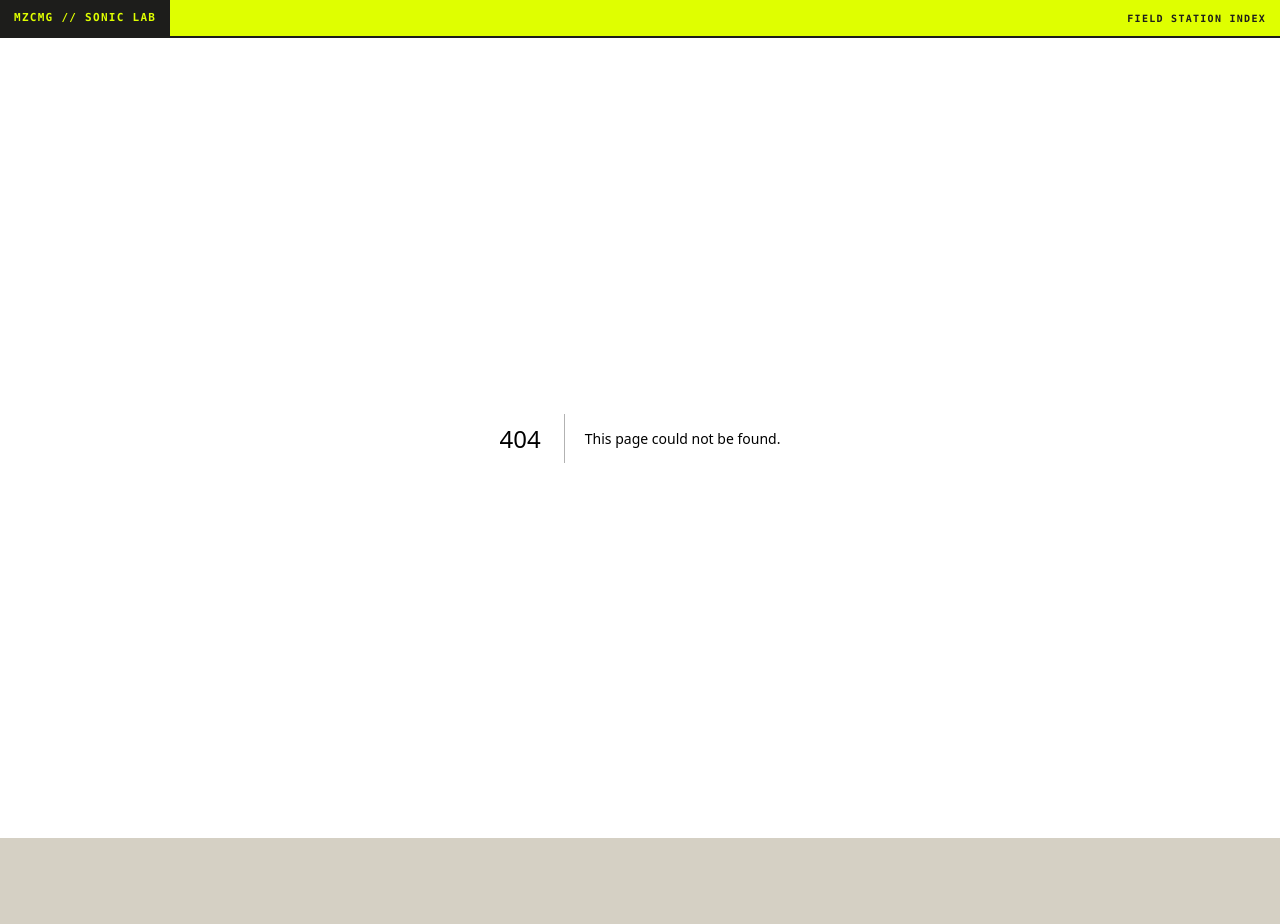
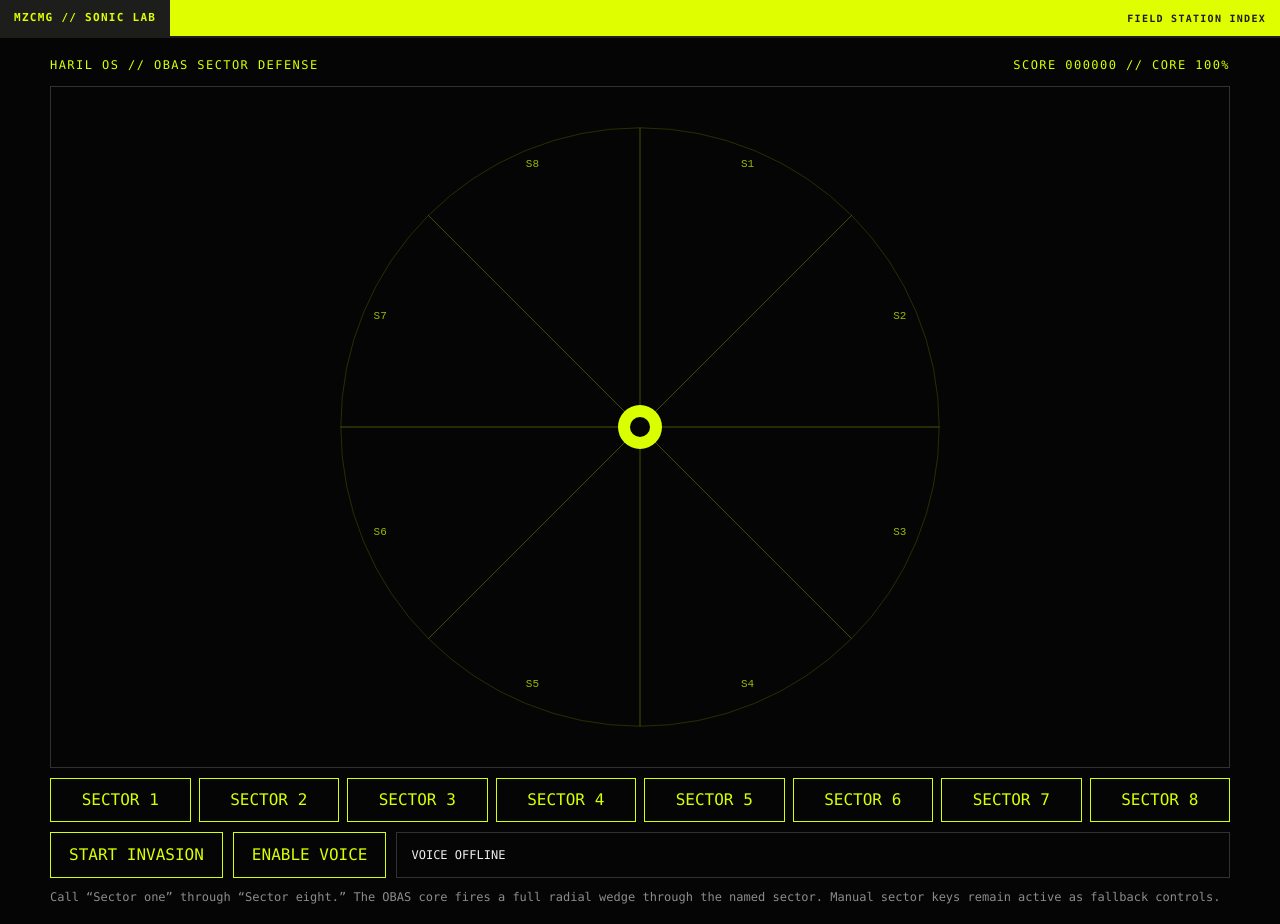
Before and after one commit to matchzimmerman/mz-audio-tools, a Next.js app: page /obas-sector-defense in a window 1280 px wide. Before the commit this address had no page. Before the commit the page ends 838 px from the top, so only its background shows below. Built offline with nearby package versions, Linux system fonts and the light colour scheme.

Commit message:
Add OBAS sector defense voice game route

```diff
--- /dev/null
+++ b/app/obas-sector-defense/page.tsx
@@ -0,0 +1,187 @@
+'use client';
+
+import { useEffect, useRef, useState } from 'react';
+
+const SECTORS = 8;
+const WORDS: Record<string, number> = {
+  one: 1, two: 2, three: 3, four: 4,
+  five: 5, six: 6, seven: 7, eight: 8,
+};
+
+type Invader = { id: number; sector: number; r: number; speed: number; wobble: number };
+type Blast = { sector: number; life: number };
+
+function parseSector(text: string) {
+  const t = text.toLowerCase();
+  for (const [word, n] of Object.entries(WORDS)) {
+    if (t.includes(`sector ${word}`) || t.includes(`sector ${n}`) || t.trim() === word || t.trim() === String(n)) return n;
+  }
+  return null;
+}
+
+export default function ObasSectorDefensePage() {
+  const canvasRef = useRef<HTMLCanvasElement | null>(null);
+  const invadersRef = useRef<Invader[]>([]);
+  const blastsRef = useRef<Blast[]>([]);
+  const nextIdRef = useRef(1);
+  const [score, setScore] = useState(0);
+  const [core, setCore] = useState(100);
+  const [heard, setHeard] = useState('VOICE OFFLINE');
+  const [listening, setListening] = useState(false);
+  const [supported, setSupported] = useState(true);
+  const [started, setStarted] = useState(false);
+
+  function fireSector(sector: number) {
+    blastsRef.current.push({ sector, life: 1 });
+    let hits = 0;
+    invadersRef.current = invadersRef.current.filter((inv) => {
+      if (inv.sector === sector) { hits += 1; return false; }
+      return true;
+    });
+    if (hits) setScore((s) => s + hits * 100);
+    setHeard(`SECTOR ${sector} // FIRE`);
+  }
+
+  useEffect(() => {
+    const SpeechRecognition = (window as any).SpeechRecognition || (window as any).webkitSpeechRecognition;
+    if (!SpeechRecognition) { setSupported(false); return; }
+    const recognition = new SpeechRecognition();
+    recognition.continuous = true;
+    recognition.interimResults = true;
+    recognition.lang = 'en-US';
+    recognition.onresult = (event: any) => {
+      const result = event.results[event.results.length - 1];
+      const text = result?.[0]?.transcript || '';
+      setHeard(text.toUpperCase());
+      if (result?.isFinal) {
+        const sector = parseSector(text);
+        if (sector) fireSector(sector);
+      }
+    };
+    recognition.onend = () => {
+      if (listening) {
+        try { recognition.start(); } catch {}
+      }
+    };
+    (window as any).__obasRecognition = recognition;
+    return () => { try { recognition.stop(); } catch {} };
+  }, [listening]);
+
+  function toggleVoice() {
+    const recognition = (window as any).__obasRecognition;
+    if (!recognition) return;
+    if (!listening) {
+      try { recognition.start(); setListening(true); setHeard('LISTENING // SAY “SECTOR THREE”'); } catch {}
+    } else {
+      try { recognition.stop(); } catch {}
+      setListening(false); setHeard('VOICE OFFLINE');
+    }
+  }
+
+  useEffect(() => {
+    const canvas = canvasRef.current;
+    if (!canvas) return;
+    const ctx = canvas.getContext('2d');
+    if (!ctx) return;
+    let raf = 0;
+    let last = performance.now();
+    let spawnClock = 0;
+
+    const resize = () => {
+      const r = canvas.getBoundingClientRect();
+      const dpr = Math.min(window.devicePixelRatio || 1, 2);
+      canvas.width = Math.max(1, Math.floor(r.width * dpr));
+      canvas.height = Math.max(1, Math.floor(r.height * dpr));
+      ctx.setTransform(dpr, 0, 0, dpr, 0, 0);
+    };
+    resize();
+    const ro = new ResizeObserver(resize);
+    ro.observe(canvas);
+
+    const draw = (now: number) => {
+      const dt = Math.min(40, now - last); last = now;
+      const w = canvas.clientWidth, h = canvas.clientHeight;
+      const cx = w / 2, cy = h / 2;
+      const radius = Math.max(100, Math.min(w, h) * 0.44);
+      ctx.fillStyle = '#050505'; ctx.fillRect(0, 0, w, h);
+
+      // sector wedges + labels
+      for (let i = 0; i < SECTORS; i++) {
+        const a0 = -Math.PI / 2 + i * (Math.PI * 2 / SECTORS);
+        const a1 = a0 + Math.PI * 2 / SECTORS;
+        ctx.beginPath(); ctx.moveTo(cx, cy); ctx.arc(cx, cy, radius, a0, a1); ctx.closePath();
+        ctx.strokeStyle = 'rgba(218,255,0,.16)'; ctx.lineWidth = 1; ctx.stroke();
+        const am = (a0 + a1) / 2;
+        ctx.fillStyle = 'rgba(218,255,0,.72)'; ctx.font = '11px monospace'; ctx.textAlign = 'center';
+        ctx.fillText(`S${i + 1}`, cx + Math.cos(am) * (radius - 18), cy + Math.sin(am) * (radius - 18));
+      }
+
+      if (started) {
+        spawnClock += dt;
+        if (spawnClock > 820) {
+          spawnClock = 0;
+          invadersRef.current.push({ id: nextIdRef.current++, sector: 1 + Math.floor(Math.random() * SECTORS), r: radius - 20, speed: 0.025 + Math.random() * 0.018, wobble: Math.random() * 6.28 });
+        }
+      }
+
+      const survivors: Invader[] = [];
+      for (const inv of invadersRef.current) {
+        inv.r -= inv.speed * dt;
+        inv.wobble += dt * 0.003;
+        if (inv.r < 34) { setCore((v) => Math.max(0, v - 8)); continue; }
+        survivors.push(inv);
+        const am = -Math.PI / 2 + (inv.sector - 0.5) * (Math.PI * 2 / SECTORS);
+        const drift = Math.sin(inv.wobble) * 0.05;
+        const x = cx + Math.cos(am + drift) * inv.r;
+        const y = cy + Math.sin(am + drift) * inv.r;
+        ctx.fillStyle = '#daff00';
+        ctx.fillRect(Math.round(x - 6), Math.round(y - 6), 12, 12);
+        ctx.fillStyle = '#050505';
+        ctx.fillRect(Math.round(x - 2), Math.round(y - 2), 4, 4);
+      }
+      invadersRef.current = survivors;
+
+      blastsRef.current = blastsRef.current.filter((b) => {
+        b.life -= dt * 0.0045;
+        if (b.life <= 0) return false;
+        const a0 = -Math.PI / 2 + (b.sector - 1) * (Math.PI * 2 / SECTORS);
+        const a1 = a0 + Math.PI * 2 / SECTORS;
+        ctx.beginPath(); ctx.moveTo(cx, cy); ctx.arc(cx, cy, radius, a0, a1); ctx.closePath();
+        ctx.fillStyle = `rgba(218,255,0,${Math.max(0, b.life) * 0.82})`; ctx.fill();
+        return true;
+      });
+
+      // core
+      ctx.beginPath(); ctx.arc(cx, cy, 22, 0, Math.PI * 2); ctx.fillStyle = '#daff00'; ctx.fill();
+      ctx.beginPath(); ctx.arc(cx, cy, 8 + Math.sin(now * .006) * 2, 0, Math.PI * 2); ctx.fillStyle = '#050505'; ctx.fill();
+      raf = requestAnimationFrame(draw);
+    };
+    raf = requestAnimationFrame(draw);
+    return () => { cancelAnimationFrame(raf); ro.disconnect(); };
+  }, [started]);
+
+  return (
+    <main style={{ minHeight: '100vh', background: '#050505', color: '#daff00', fontFamily: 'ui-monospace, SFMono-Regular, Menlo, monospace', padding: '18px' }}>
+      <div style={{ maxWidth: 1180, margin: '0 auto' }}>
+        <div style={{ display: 'flex', justifyContent: 'space-between', gap: 16, flexWrap: 'wrap', marginBottom: 12, fontSize: 12, letterSpacing: '.12em' }}>
+          <span>HARIL OS // OBAS SECTOR DEFENSE</span>
+          <span>SCORE {String(score).padStart(6, '0')} // CORE {core}%</span>
+        </div>
+        <div style={{ border: '1px solid #313131', background: '#000' }}>
+          <canvas ref={canvasRef} style={{ width: '100%', height: 'min(68vw, 680px)', minHeight: 420, display: 'block' }} />
+        </div>
+        <div style={{ display: 'grid', gridTemplateColumns: 'repeat(auto-fit,minmax(120px,1fr))', gap: 8, marginTop: 10 }}>
+          {Array.from({ length: 8 }, (_, i) => i + 1).map((n) => (
+            <button key={n} onClick={() => fireSector(n)} style={{ minHeight: 44, border: '1px solid #daff00', background: '#050505', color: '#daff00', font: 'inherit', cursor: 'pointer' }}>SECTOR {n}</button>
+          ))}
+        </div>
+        <div style={{ display: 'flex', gap: 10, flexWrap: 'wrap', marginTop: 10 }}>
+          <button onClick={() => setStarted((v) => !v)} style={{ minHeight: 46, padding: '0 18px', border: '1px solid #daff00', background: started ? '#daff00' : '#050505', color: started ? '#050505' : '#daff00', font: 'inherit', cursor: 'pointer' }}>{started ? 'PAUSE INVASION' : 'START INVASION'}</button>
+          <button onClick={toggleVoice} disabled={!supported} style={{ minHeight: 46, padding: '0 18px', border: '1px solid #daff00', background: listening ? '#daff00' : '#050505', color: listening ? '#050505' : '#daff00', font: 'inherit', cursor: supported ? 'pointer' : 'not-allowed', opacity: supported ? 1 : .4 }}>{supported ? (listening ? 'VOICE ACTIVE' : 'ENABLE VOICE') : 'VOICE UNSUPPORTED'}</button>
+          <div style={{ flex: '1 1 280px', minHeight: 46, border: '1px solid #313131', display: 'flex', alignItems: 'center', padding: '0 14px', color: '#eee', fontSize: 12 }}>{heard}</div>
+        </div>
+        <p style={{ color: '#8c8c8c', fontSize: 12, lineHeight: 1.5, marginTop: 10 }}>Call “Sector one” through “Sector eight.” The OBAS core fires a full radial wedge through the named sector. Manual sector keys remain active as fallback controls.</p>
+      </div>
+    </main>
+  );
+}
```
